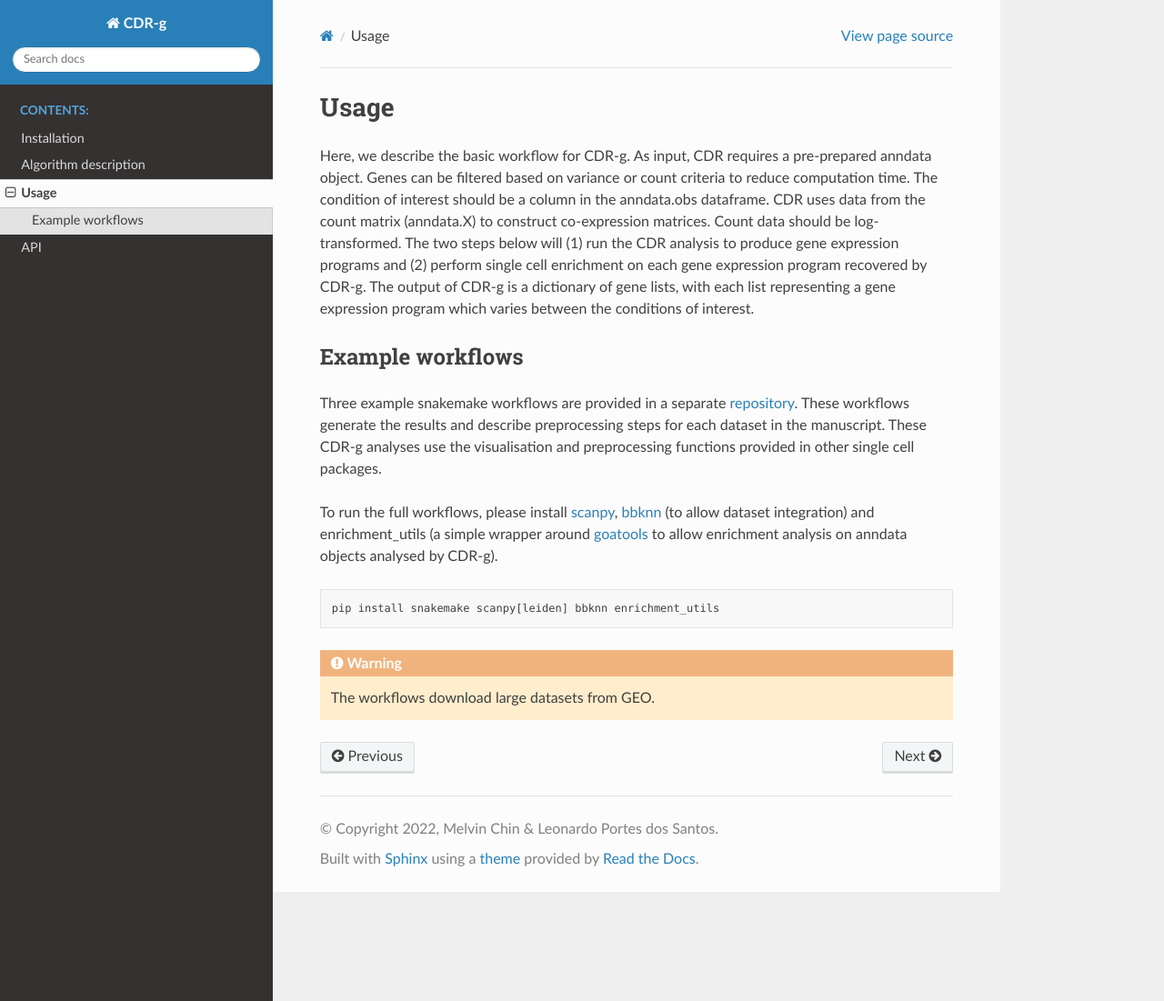
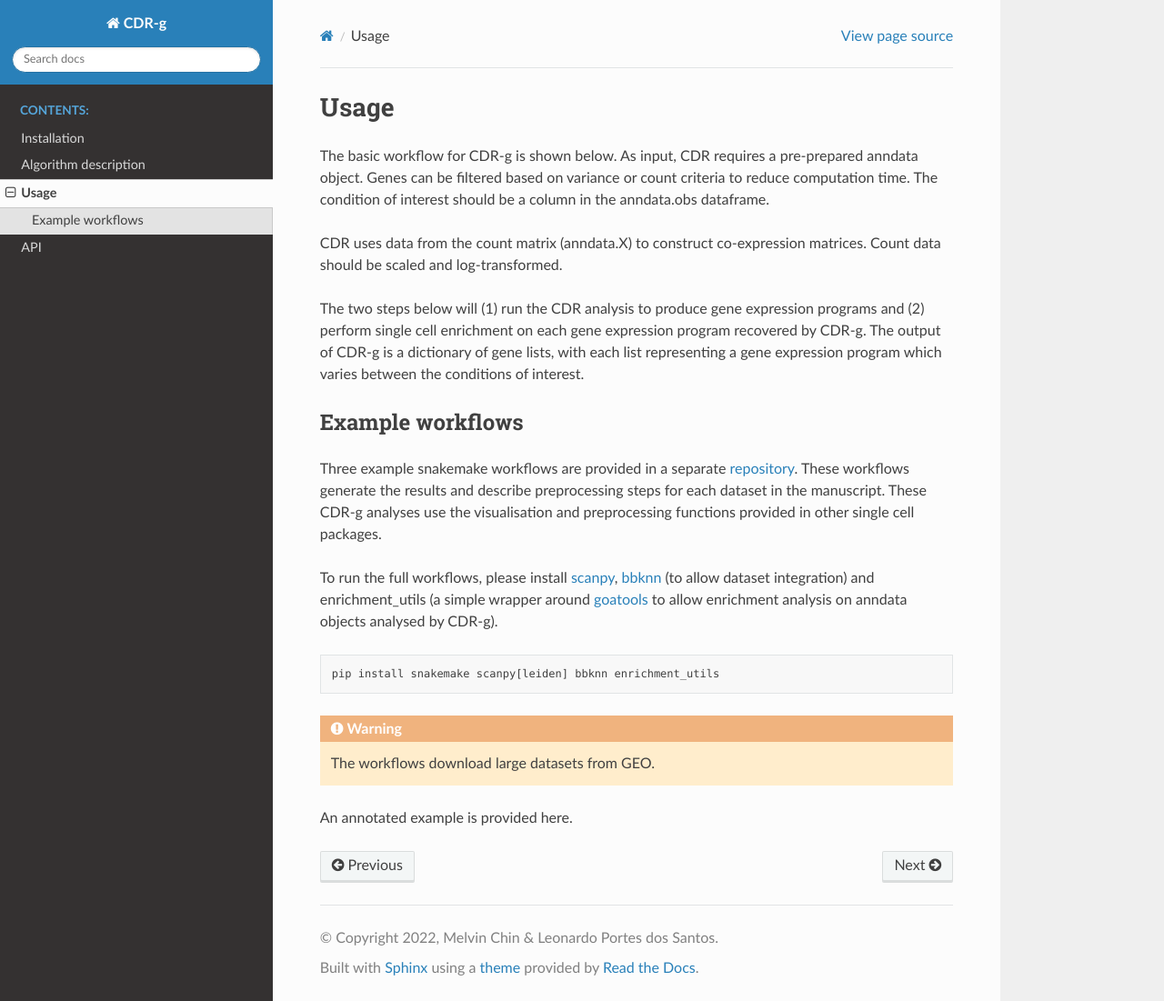
Before and after one commit to wlchin/pycdr, a Sphinx documentation site: the page built from docs/getting_started.rst, in a window 1280 px wide and 1101 px high. Shown: the whole window at 91% size. Built offline with Sphinx 7.4.7 and the Read the Docs theme 2.0.0, drawn with Linux system fonts in a browser that asks for light colours; pages that are not in the unit, such as notebooks, are missing from menus.

Commit message:
added guide

```diff
--- a/docs/getting_started.rst
+++ b/docs/getting_started.rst
@@ -6,7 +6,11 @@
 Usage
 =====
 
-Here, we describe the basic workflow for CDR-g. As input, CDR requires a pre-prepared anndata object. Genes can be filtered based on variance or count criteria to reduce computation time. The condition of interest should be a column in the anndata.obs dataframe. CDR uses data from the count matrix (anndata.X) to construct co-expression matrices. Count data should be log-transformed. The two steps below will (1) run the CDR analysis to produce gene expression programs and (2) perform single cell enrichment on each gene expression program recovered by CDR-g. The output of CDR-g is a dictionary of gene lists, with each list representing a gene expression program which varies between the conditions of interest.
+The basic workflow for CDR-g is shown below. As input, CDR requires a pre-prepared anndata object. Genes can be filtered based on variance or count criteria to reduce computation time. The condition of interest should be a column in the anndata.obs dataframe.
+
+CDR uses data from the count matrix (anndata.X) to construct co-expression matrices. Count data should be scaled and log-transformed.
+
+The two steps below will (1) run the CDR analysis to produce gene expression programs and (2) perform single cell enrichment on each gene expression program recovered by CDR-g. The output of CDR-g is a dictionary of gene lists, with each list representing a gene expression program which varies between the conditions of interest.
 
 .. code-block::python
 
@@ -31,3 +35,5 @@
 .. warning::
 
     The workflows download large datasets from GEO.
+
+An annotated example is provided here.
--- a/docs/index.rst
+++ b/docs/index.rst
@@ -31,6 +31,7 @@
    installation.rst
    algorithm.rst
    getting_started.rst
+   example_analysis.rst
    api.rst
 
 Reference
```
